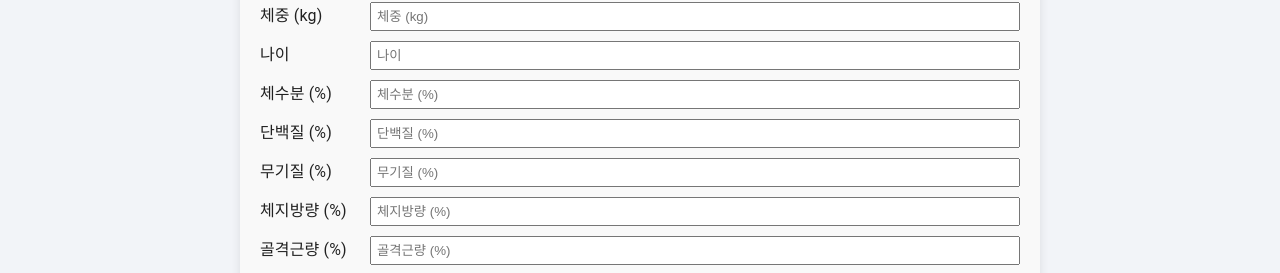
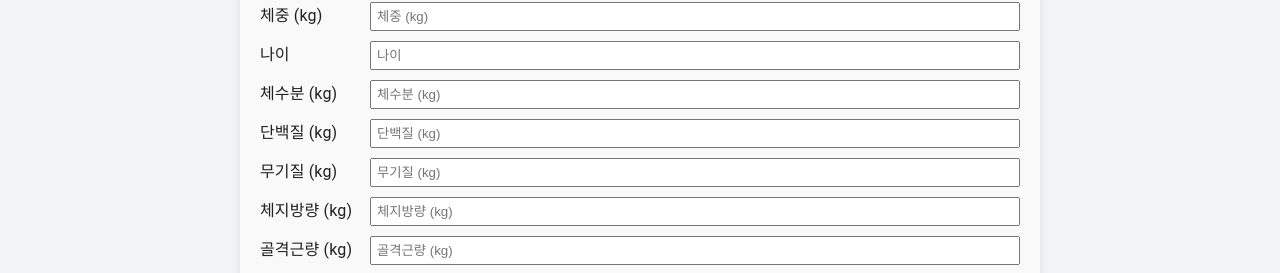
Before and after one commit to Modem924/frontend, a React (Create React App) app in the folder frontend/: page /upload in a window 1280 px wide. Shown: the part 504-777 px from the top of the page. Built offline with nearby package versions, Linux system fonts and the light colour scheme.

Commit message:
Update Upload_ver1.js

```diff
--- a/frontend/src/components/Upload_ver1.js
+++ b/frontend/src/components/Upload_ver1.js
@@ -332,24 +332,24 @@ const OcrComponent = () => {
                 <input type="number" name="age" value={formData.age} onChange={handleChange} placeholder="나이" />
               </FormGroup>
               <FormGroup>
-                <label htmlFor="total_body_water">체수분 (%)</label>
-                <input type="number" name="total_body_water" value={formData.total_body_water} onChange={handleChange} placeholder="체수분 (%)" />
+                <label htmlFor="total_body_water">체수분 (kg)</label>
+                <input type="number" name="total_body_water" value={formData.total_body_water} onChange={handleChange} placeholder="체수분 (kg)" />
               </FormGroup>
               <FormGroup>
-                <label htmlFor="protein">단백질 (%)</label>
-                <input type="number" name="protein" value={formData.protein} onChange={handleChange} placeholder="단백질 (%)" />
+                <label htmlFor="protein">단백질 (kg)</label>
+                <input type="number" name="protein" value={formData.protein} onChange={handleChange} placeholder="단백질 (kg)" />
               </FormGroup>
               <FormGroup>
-                <label htmlFor="minerals">무기질 (%)</label>
-                <input type="number" name="minerals" value={formData.minerals} onChange={handleChange} placeholder="무기질 (%)" />
+                <label htmlFor="minerals">무기질 (kg)</label>
+                <input type="number" name="minerals" value={formData.minerals} onChange={handleChange} placeholder="무기질 (kg)" />
               </FormGroup>
               <FormGroup>
-                <label htmlFor="body_fat_mass">체지방량 (%)</label>
-                <input type="number" name="body_fat_mass" value={formData.body_fat_mass} onChange={handleChange} placeholder="체지방량 (%)" />
+                <label htmlFor="body_fat_mass">체지방량 (kg)</label>
+                <input type="number" name="body_fat_mass" value={formData.body_fat_mass} onChange={handleChange} placeholder="체지방량 (kg)" />
               </FormGroup>
               <FormGroup>
-                <label htmlFor="skeletal_muscle_mass">골격근량 (%)</label>
-                <input type="number" name="skeletal_muscle_mass" value={formData.skeletal_muscle_mass} onChange={handleChange} placeholder="골격근량 (%)" />
+                <label htmlFor="skeletal_muscle_mass">골격근량 (kg)</label>
+                <input type="number" name="skeletal_muscle_mass" value={formData.skeletal_muscle_mass} onChange={handleChange} placeholder="골격근량 (kg)" />
               </FormGroup>
               <FormGroup>
                 <label htmlFor="purpose">운동 목적</label>
```
